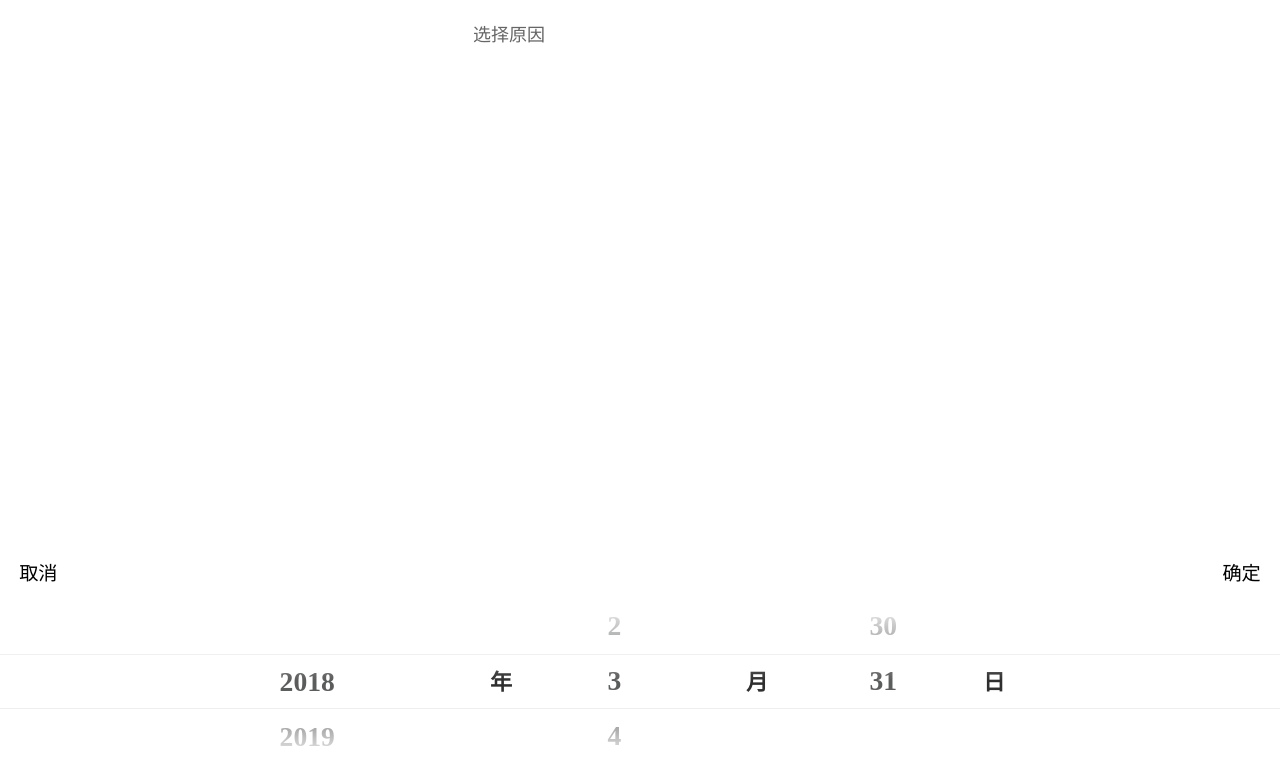
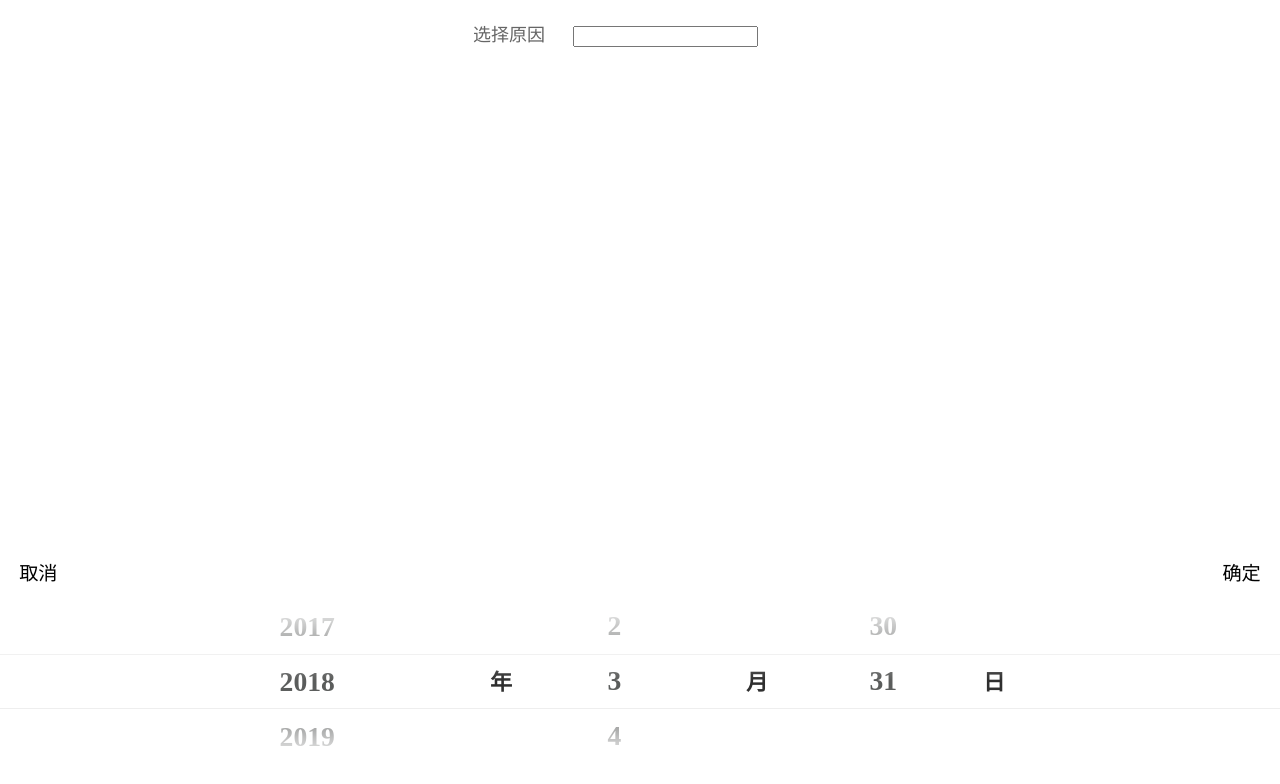
Before and after one commit to yilianyoumeng/vue-datetimepicker, a Vue app: page / in a window 1280 px wide. Shown: the top 784 px of the page. Built offline with nearby package versions, Linux system fonts and the light colour scheme.

Commit message:
timepicker

```diff
--- a/src/components/dataPicker.vue
+++ b/src/components/dataPicker.vue
@@ -4,7 +4,7 @@
 		<div class="date_ctrl slideInUp">
 			<div class="date_btn_box">
 				<div class="date_btn lcalendar_cancel">取消</div>
-				<div class="date_btn lcalendar_finish">确定</div>
+				<div class="date_btn lcalendar_finish" @click="yesFn">确定</div>
 			</div>
 			<div class="date_roll_mask">
 				<div class="date_roll">
@@ -66,7 +66,6 @@ export default {
       this.day=val;
     },
     getTopD:function(val){
-      console.log('zheli??')
       if(val!=undefined){
         this.topValD=val[0];
         this.addTopD=val[1];
@@ -75,14 +74,25 @@ export default {
 
     },
     getTopM:function(val){
-      console.log(111);
-      console.log(val);
       if(val!=undefined){
         this.topValM=val[0];
         this.addTopM=val[1];
         this.timestampM=val[2];
       }
 
+    },
+    //点击确定
+    yesFn:function(){
+      if(this.year==0){
+        this.year=new Date().getFullYear();
+      }
+      if(this.month==-1){
+        this.month=new Date().getMonth();
+      }
+      if(this.day==0){
+        this.day=new Date().getDate();
+      }
+      this.$emit('getVal',{year:this.year,month:this.month,day:this.day})
     }
   }
 };
--- a/src/components/dataPickerItem.vue
+++ b/src/components/dataPickerItem.vue
@@ -83,7 +83,7 @@ export default {
         return{
           yy:2020,
           mm:1,//2月
-          dd:1
+          dd:3
         }
 
       }
@@ -91,8 +91,8 @@ export default {
     minDate:{
       default:function(){
         return{
-          yy:2018,
-          mm:3,
+          yy:2017,
+          mm:2,//3月
           dd:1
         }
       }
@@ -116,6 +116,23 @@ export default {
         }
       }
     },
+    minD:function(){
+      var top_val = parseFloat(this.top_val.replace("em", ""));
+      var day;
+      if(this.day==0||this.type=='dd'){
+        day=this.dateArr.dd;
+      }else{
+        day=this.day;
+      }
+      var timestamp = (new Date()).valueOf();
+      if(this.minD>day){
+        if(this.type=='yy'||this.type=='mm'){
+          this.dateArr.dd=this.minD;
+          var top_val_add_d=(day-this.minD)*2;
+          this.$emit('getTopD',[this.dateArr.dd,top_val_add_d,timestamp]);//天的val和增加的高度
+        }
+      }
+    },
     timestampD:function(){//时间戳变化则代表是新的月份对应日期
       if(this.type=='dd'){
         var top_val = parseFloat(this.top_val.replace("em", ""));
@@ -126,6 +143,7 @@ export default {
       }
     },
     maxM:function(){
+      console.log('maxM你变了');
       var month;
       if(this.month==-1||this.type=='mm'){
           month=this.dateArr.mm;
@@ -141,12 +159,33 @@ export default {
         }
       }
     },
+    minM:function(){
+      console.log('minM你变了')
+      var month;
+      if(this.month==-1||this.type=='mm'){
+          month=this.dateArr.mm;
+      }else{
+        month=this.month;
+      }
+      var timestamp = (new Date()).valueOf();
+      if(this.minM-1>month){
+        if(this.type=='yy'){
+          this.dateArr.mm=this.minM-1;
+          var top_val_add_m=(month-(this.minM-1))*2;
+          this.$emit('getTopM',[this.dateArr.mm,top_val_add_m,timestamp])
+        }
+      }
+    },
     timestampM:function(){//时间戳变化则代表是新的月份对应日期
       if(this.type=='mm'){
         var top_val = parseFloat(this.top_val.replace("em", ""));
         this.top_val=(top_val+this.addTopM)+'em';
         this.dateArr.mm=this.topValM;
-        this.maxM=this.topValM+1;
+        if(this.addTopM>0){
+          this.maxM=this.topValM+1;
+        }else{
+          this.minM=this.topValM+1;
+        }
         this.$emit('getVal',this.dateArr.mm);
       }
     },
@@ -185,10 +224,12 @@ export default {
         //当年份到达最大值
         if (yyVal == that.passY - 1) {
           maxM = that.maxM - 1;
+          //maxM = that.maxDate.mm - 1;
         }
         //当年份到达最小值
         if (yyVal == 0) {
           minM = that.minM - 1;
+          //minM = that.minDate.mm - 1;
         }
         //p 当前节点前后需要展示的节点个数
         for (var p = 0; p < maxM - minM+1; p++) {
@@ -321,9 +362,11 @@ export default {
       if (this.type == "yy") {
         heightMin = 8-(this.maxY - this.minY)*2;
       } else if (this.type == "mm") {
-        heightMin = 8-(this.maxM - this.minM)*2;
+        heightMin = heightMax-(this.maxM-1)*2;
+        heightMax = 8-(this.minM-1)*2;
       }else if(this.type == "dd"){
-        heightMin = 8-(this.maxD - this.minD)*2;
+        heightMin = heightMax-(this.maxD-1)*2;
+        heightMax = 8-(this.minD-1)*2;
       }
 
       //set top_val
@@ -346,17 +389,24 @@ export default {
         } else if (top_val < heightMin) {
           this.top_val = heightMin + "em";
         } else if (top_val > heightMax) {
+
           this.top_val = heightMax + "em";
         } else if (top_val == heightMin) {
+
           if (move + top_val > heightMin) {
+
             this.top_val = move + top_val + "em";
           } else {
+
             this.top_val = heightMin + "em";
           }
         } else if (top_val == heightMax) {
+
           if (move + top_val < heightMax) {
+
             this.top_val = move + top_val + "em";
           } else {
+
             this.top_val = heightMax + "em";
           }
         }
@@ -383,9 +433,10 @@ export default {
         this.dateArr.dd = array[i];
       }
 
-      //日期最大值
+      //日期最大最小值
       var year;
       var month;
+      var day;
 
       if(this.year==0||this.type=='yy'){
         year=this.dateArr.yy;
@@ -397,40 +448,84 @@ export default {
       }else{
         month=this.month;
       }
+      if(this.day==0||this.type=='dd'){
+        day=this.dateArr.dd;
+      }else{
+        day=this.day;
+      }
+
 
       if(this.type=="yy"){
         if(year==this.maxDate.yy){//年是最大年限
           this.maxM=this.maxDate.mm+1;
+          this.minD=1;
           if(month==this.maxDate.mm){
             this.maxD=this.maxDate.dd;
           }else{
             var maxMonthDays = this.calcDays(year,month);
             this.maxD=maxMonthDays;
           }
+        }else if(year==this.minDate.yy){//年是最小年限
+          this.minM=this.minDate.mm+1;
+          this.maxM=12;
+          if(this.minM!=this.dateArr.mm){
+              var timestamp = (new Date()).valueOf();
+              this.dateArr.mm=this.minM-1;
+              var top_val_add_m=(month-this.minM+1)*2;
+              this.$emit('getTopM',[this.dateArr.mm,top_val_add_m,timestamp]);//天的val和增加的高度
+            }
+          if(month==this.minDate.mm){
+            this.minD=this.minDate.dd;
+            if(this.minD!=this.dateArr.dd){
+              var timestamp = (new Date()).valueOf();
+              this.dateArr.dd=this.minD;
+              var top_val_add_d=(day-this.minD)*2;
+              this.$emit('getTopD',[this.dateArr.dd,top_val_add_d,timestamp]);//天的val和增加的高度
+            }
+          }
+        }else{
+          this.maxM=12;
+          this.minM=1;
+          var maxMonthDays = this.calcDays(year,month);
+          this.maxD=maxMonthDays;
+        }
+      }
+      if(this.type=='mm'){
+        if(year==this.maxDate.yy){//年是最大年限
+          this.maxM=this.maxDate.mm+1;
+          this.minM=1;
+          if(month==this.maxDate.mm){
+            this.maxD=this.maxDate.dd;
+          }else{
+            var maxMonthDays = this.calcDays(year,month);
+            this.maxD=maxMonthDays;
+          }
+        }else if(year==this.minDate.yy){//年是最小年限
+          this.maxM=12;
+          this.minM=this.minDate.mm+1;
+          if(month==this.minDate.mm){
+            this.minD=this.minDate.dd;
+          }
+        }else{
+          this.maxM=12;
+          this.minM=1;
+          var maxMonthDays = this.calcDays(year,month);
+          this.maxD=maxMonthDays;
+        }
+      }
+      if(this.type=="dd"){
+        if(year==this.maxDate.yy&&month==this.maxDate.mm){
+          this.maxD=this.maxDate.dd;
+        }else if(year==this.minDate.yy&&month==this.minDate.mm){
+          this.minD=this.minDate.dd;
+          var maxMonthDays = this.calcDays(year,month);
+          this.maxD=maxMonthDays;
         }else{
           var maxMonthDays = this.calcDays(year,month);
           this.maxD=maxMonthDays;
         }
       }
-      if(this.type=='mm'){
-        if(year==this.maxDate.yy&&month==this.maxDate.mm){
-          this.maxD=this.maxDate.dd;
-        }else{
-          var maxMonthDays = this.calcDays(year,month);
-          this.maxD=maxMonthDays;
-        }
-      }
-      if(this.type=="dd"){
-        console.log(year+'年'+this.maxY);
-        console.log(month+'月'+this.maxDate.mm);
-        if(year==this.maxDate.yy&&month==this.maxDate.mm){
-          console.log('这里');
-          this.maxD=this.maxDate.dd;
-        }else{
-          var maxMonthDays = this.calcDays(year,month);
-          this.maxD=maxMonthDays;
-        }
-      }
+
     }
   }
 }
--- a/src/components/pd.vue
+++ b/src/components/pd.vue
@@ -2,7 +2,8 @@
   <div class="formBox">
     <div class="input_box" >
       <div class="label_div">选择原因</div>
-      <data-picker></data-picker>
+      <input type="text" v-model="pickerVal">
+      <data-picker @getVal='getVal'></data-picker>
     </div>
 
   </div>
@@ -13,14 +14,18 @@
     name: 'pd',
     data () {
       return {
-
+        pickerVal:''
       }
     },
     components: {
       dataPicker
     },
     methods:{
-
+      getVal:function(val){
+        console.log('点击确定');
+        console.log(val);
+        this.pickerVal=val.year+'-'+(val.month+1)+'-'+val.day;
+      }
     }
   }
 </script>
```
